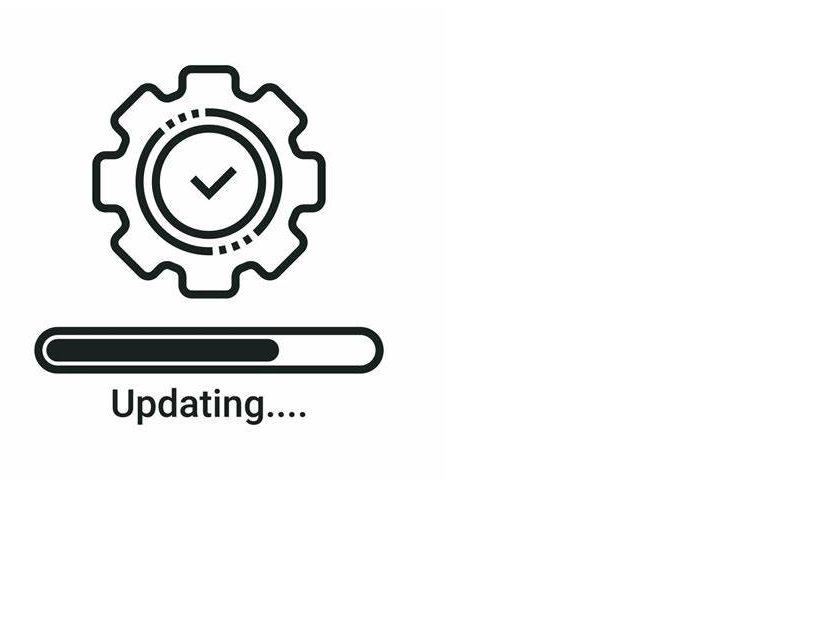
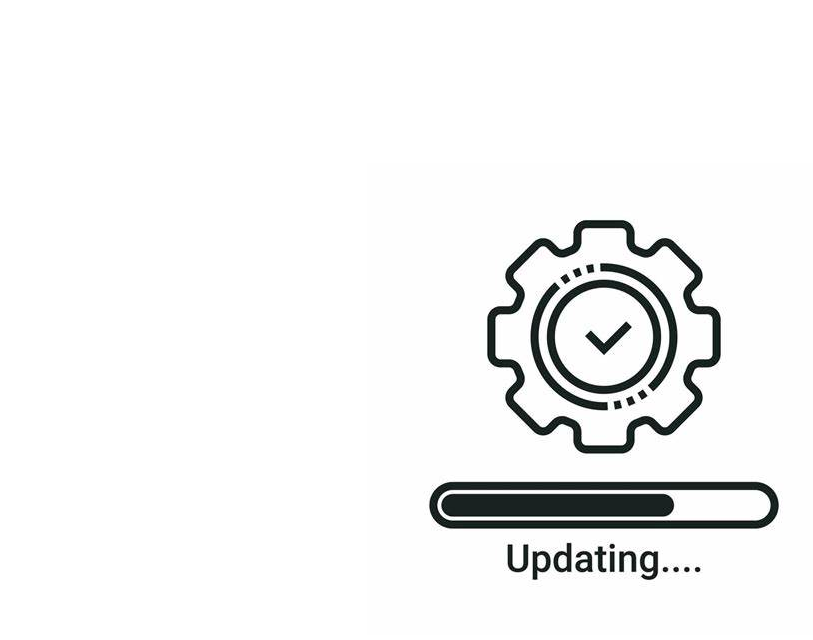
Before and after one commit to Felipecantor/felipecantor.github.io, a plain HTML site: page index.html in a window 1280 px wide. Shown: the whole page, without its empty margins (36-849 px from the left). Drawn offline with Linux system fonts and the light colour scheme.

Commit message:
Update index.html

```diff
--- a/index.html
+++ b/index.html
@@ -2,6 +2,19 @@
 <html>
 <head>
   <title>Mi Sitio Web en Mantenimiento</title>
+  <style>
+    body {
+      display: flex;
+      justify-content: center;
+      align-items: center;
+      min-height: 100vh;
+      margin: 0;
+    }
+    img {
+      max-width: 100%;
+      height: auto;
+    }
+  </style>
 </head>
 <body>
   <img src="OIP.jpeg" alt="Sitio en Mantenimiento">
```
